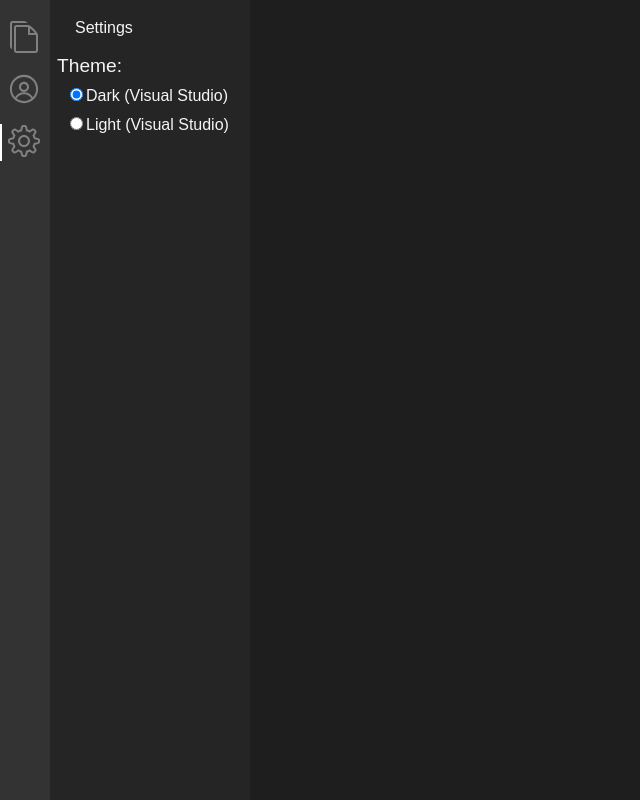
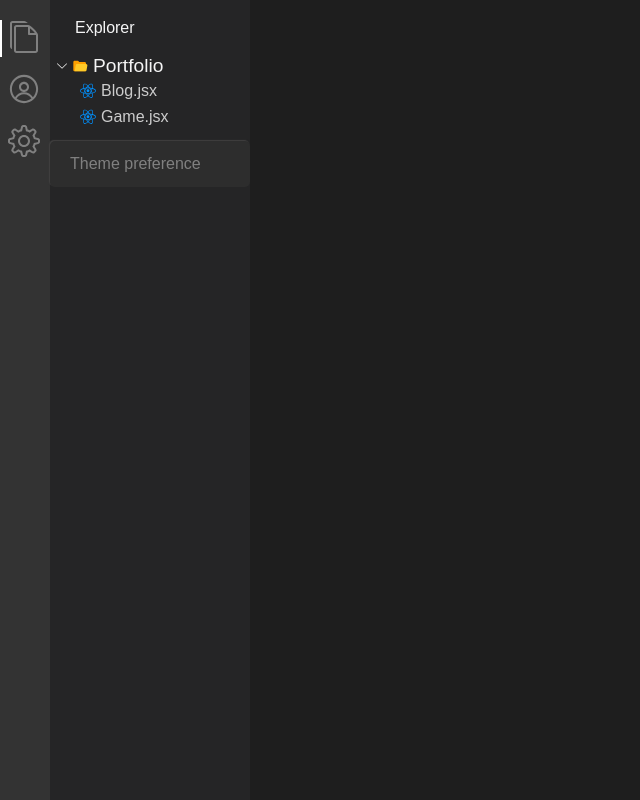
Before and after one commit to daosongit/portfolio, a React (Create React App) app: page / in a window 1280 px wide. Both pictures are taken after a click on the button 23 px from the left and 142 px from the top of the page. Shown: the whole page, without its empty margins (0-640 px from the left). Built offline with nearby package versions, Linux system fonts and the light colour scheme.

Commit message:
Theme settings is page with json stylization

```diff
--- a/src/App.js
+++ b/src/App.js
@@ -11,6 +11,7 @@ import PostDetails from './pages/Blog/PostDetails/PostDetails';
 import Game from './pages/Game/Game';
 import Tabs from './components/Tabs/Tabs';
 import './styles/App.scss';
+import ThemePreference from './pages/ThemePreference/ThemePreference';
 
 const Root = () => {
   const themeClass = useSelector((state) => state.rdcTheme.cssSelector);
@@ -47,6 +48,10 @@ const router = createBrowserRouter([
         path: '/game',
         element: <Game />,
       },
+      {
+        path: '/theme',
+        element: <ThemePreference />,
+      },
     ],
   },
 ]);
--- a/src/components/ActivityBar/ActivityBar.jsx
+++ b/src/components/ActivityBar/ActivityBar.jsx
@@ -1,21 +1,22 @@
-import React, { useEffect } from 'react';
+import React, { useEffect, useRef, useState } from 'react';
 import { ImFilesEmpty as IcoExplore } from 'react-icons/im';
 import { RxAvatar as IcoAvatar } from 'react-icons/rx';
 import { SlSettings as IcoSetting } from 'react-icons/sl';
 import { useDispatch, useSelector } from 'react-redux';
-import { useLocation } from 'react-router-dom';
-import { updateSideBar } from '../../redux/reducers';
+import { Link, useLocation } from 'react-router-dom';
+import { addTab, updateSideBar } from '../../redux/reducers';
 import PrimarySideBar from '../PrimarySideBar/PrimarySideBar';
 import cl from './ActivityBar.module.scss';
 
 export default function ActivityBar() {
+  const refSettings = useRef();
+  const [isSettingShown, setIsSettingShown] = useState(false);
   const dispatch = useDispatch();
   const primarySideBarState = useSelector((state) => state.rdcPrimarySideBar);
   const location = useLocation();
   const menuItems = [
     { key: 'Explorer', icon: <IcoExplore /> },
     { key: 'About', icon: <IcoAvatar /> },
-    { key: 'Settings', icon: <IcoSetting /> },
   ];
 
   useEffect(() => {
@@ -32,6 +33,10 @@ export default function ActivityBar() {
     }
   };
 
+  const updateTabs = (tabName) => {
+    dispatch(addTab({ tabName, link: '' }));
+  };
+
   return (
     <header>
       <nav className={cl.bar}>
@@ -46,7 +51,24 @@ export default function ActivityBar() {
               </li>
             );
           })}
+          <li title="Settings">
+            <button onClick={() => setIsSettingShown(!isSettingShown)}>
+              <IcoSetting />
+            </button>
+          </li>
         </ul>
+        <div
+          ref={refSettings}
+          className={[cl.themeSettings, isSettingShown ? cl.show : ''].join(' ')}>
+          <Link
+            onClick={() => {
+              updateTabs('theme.json');
+              setIsSettingShown(!isSettingShown);
+            }}
+            to="/theme">
+            Theme preference
+          </Link>
+        </div>
       </nav>
       <PrimarySideBar />
     </header>
--- a/src/components/ActivityBar/ActivityBar.module.scss
+++ b/src/components/ActivityBar/ActivityBar.module.scss
@@ -1,4 +1,5 @@
 $color-activity_bar: #333333;
+$Dark-back-color-settings: #2d2d2d;
 
 .bar {
   z-index: 2;
@@ -37,3 +38,35 @@ $color-activity_bar: #333333;
     }
   }
 }
+
+.themeSettings {
+  visibility: hidden;
+  opacity: 0;
+  width: 200px;
+  padding: 10px 0;
+  background-color: $Dark-back-color-settings;
+  position: relative;
+  left: 50px;
+  bottom: 20px;
+  display: flex;
+  justify-content: flex-start;
+  border-radius: 5px;
+  box-shadow: -1px -1px 1px rgb(65, 64, 64);
+
+  &.show {
+    visibility: visible;
+    opacity: 1;
+    transition: opacity 0.3s;
+  }
+
+  a {
+    width: 100%;
+    padding: 5px 0 5px 20px;
+    color: grey;
+
+    &:hover {
+      background-color: #4b4b4b;
+      cursor: pointer;
+    }
+  }
+}
--- a/src/components/PrimarySideBar/PrimarySideBar.jsx
+++ b/src/components/PrimarySideBar/PrimarySideBar.jsx
@@ -1,7 +1,6 @@
 import React from 'react';
 import Explorer from './Explorer/Explorer';
 import About from './About/About';
-import Settings from './Settings/Settings';
 import cl from './PrimarySideBar.module.scss';
 import { useSelector } from 'react-redux';
 
@@ -12,7 +11,6 @@ export default function PrimarySideBar() {
   const sideBarItems = {
     'Explorer': <Explorer />,
     'About': <About />,
-    'Settings': <Settings />,
   };
 
   const SideBarComponent = () => sideBarItems[primarySideBar.key];
--- a/src/components/PrimarySideBar/Settings/Settings.jsx
+++ /dev/null
@@ -1,37 +0,0 @@
-import React from 'react';
-import { useDispatch, useSelector } from 'react-redux';
-import { changeTheme } from '../../../redux/reducers';
-import cl from './Settings.module.scss';
-
-export default function Settings() {
-  const theme = useSelector((state) => state.rdcTheme.key);
-  console.log(theme);
-  const dispatch = useDispatch();
-  const themesList = [
-    { key: 'Dark', label: 'Dark (Visual Studio)', cssSelector: 'dark-theme' },
-    { key: 'Light', label: 'Light (Visual Studio)', cssSelector: 'light-theme' },
-  ];
-  const radioHandler = (key, cssSelector) => {
-    dispatch(changeTheme({ key, cssSelector }));
-  };
-
-  return (
-    <div className={cl.settings}>
-      <h1>Settings</h1>
-      <h2>Theme: </h2>
-      {themesList.map((itm) => (
-        <div key={itm.key} className={cl.radio}>
-          <input
-            type="radio"
-            id={itm.key}
-            name="themes"
-            value={itm.key}
-            onChange={() => radioHandler(itm.key, itm.cssSelector)}
-            checked={theme === itm.key}
-          />
-          <label htmlFor={itm.key}>{itm.label}</label>
-        </div>
-      ))}
-    </div>
-  );
-}
--- a/src/components/PrimarySideBar/Settings/Settings.module.scss
+++ /dev/null
@@ -1,10 +0,0 @@
-.settings {
-  h2 {
-    margin: 20px 0 4px 7px;
-    font-size: 1.2rem;
-  }
-
-  .radio {
-    margin: 10px 0 0 15px;
-  }
-}
--- /dev/null
+++ b/src/pages/ThemePreference/ThemePreference.jsx
@@ -0,0 +1,61 @@
+import React, { useState } from 'react';
+import { useDispatch, useSelector } from 'react-redux';
+import { changeTheme } from '../../redux/reducers';
+import cl from './ThemePreference.module.scss';
+
+export default function ThemePreference() {
+  const theme = useSelector((state) => state.rdcTheme);
+  const dispatch = useDispatch();
+  const themesList = [
+    { key: 'Dark', label: '"theme.vs-dark" :', cssSelector: 'dark-theme' },
+    { key: 'Light', label: '"theme.cs-light" :', cssSelector: 'light-theme' },
+  ];
+
+  const radioHandler = (key, cssSelector) => {
+    dispatch(changeTheme({ key, cssSelector }));
+  };
+
+  const Radio = (line) => {
+    return themesList.map((itm, idx) => (
+      <div
+        key={itm.key}
+        className={[[cl.line, cl[theme.cssSelector]].join(' '), cl.indent1].join(' ')}>
+        <i>{line.lineNumber + idx}</i>
+        <div className={cl.radio}>
+          <label htmlFor={itm.key}>
+            {itm.label}
+            <span className={cl.var}>{theme.key === itm.key ? 'true' : 'false'}</span>
+          </label>
+          <input
+            type="radio"
+            id={itm.key}
+            name="theme"
+            value={itm.key}
+            onChange={() => radioHandler(itm.key, itm.cssSelector)}
+            checked={theme.key === itm.key}
+          />
+        </div>
+      </div>
+    ));
+  };
+
+  return (
+    <div className={cl.wrapper}>
+      <div className={cl.theme}>
+        <div className={[cl.line, cl[theme.cssSelector]].join(' ')}>
+          <i>1</i>
+          <span className={cl.title}>{'// theme preference'}</span>
+        </div>
+        <div className={[cl.line, cl[theme.cssSelector]].join(' ')}>
+          <i>2</i>
+          <span className={cl.brace}>{'{'}</span>
+        </div>
+        <Radio lineNumber={3} />
+        <div className={[cl.line, cl[theme.cssSelector]].join(' ')}>
+          <i>5</i>
+          <span className={cl.brace}>{'}'}</span>
+        </div>
+      </div>
+    </div>
+  );
+}
--- /dev/null
+++ b/src/pages/ThemePreference/ThemePreference.module.scss
@@ -0,0 +1,90 @@
+$Dark-line-color: #9cdcfe;
+$Dark-brace-color: #da70d6;
+$Dark-var-color: #569cd6;
+$Dark-comment-color: #6a9955;
+$Dark-linenumber-color: #858585;
+$Light-line-color: #0451a5;
+$Light-brace-color: #0431fa;
+$Light-var-color: #0000ff;
+$Light-comment-color: #008000;
+$Light-linenumber-color: #5e5e5e;
+
+.wrapper {
+  margin: 100px 60px 60px 60px;
+}
+
+.theme {
+  display: grid;
+  grid-row-gap: 10px;
+}
+
+.line.light-theme {
+  color: $Light-line-color;
+  .brace {
+    color: $Light-brace-color;
+
+    &::after {
+      content: '';
+      position: absolute;
+      height: 70px;
+      top: 135px;
+      left: 146px;
+      border-left: 1px solid rgb(233, 233, 233);
+    }
+  }
+
+  i {
+    color: $Light-linenumber-color;
+  }
+
+  .title {
+    color: $Light-comment-color;
+  }
+
+  .var {
+    color: $Light-var-color;
+  }
+}
+
+.line {
+  display: flex;
+  grid-column-gap: 30px;
+  color: $Dark-line-color;
+
+  &.indent1 {
+    grid-column-gap: 60px;
+  }
+
+  .brace {
+    color: $Dark-brace-color;
+
+    &::before {
+      content: '';
+      position: absolute;
+      height: 70px;
+      top: 135px;
+      left: 146px;
+      border-left: 1px solid #333232;
+    }
+  }
+
+  i {
+    color: $Dark-linenumber-color;
+  }
+
+  .title {
+    color: $Dark-comment-color;
+  }
+
+  .var {
+    color: $Dark-var-color;
+    margin-left: 10px;
+  }
+}
+
+.radio {
+  display: grid;
+  grid-auto-flow: column;
+  width: 190px;
+  justify-content: space-between;
+}
```
